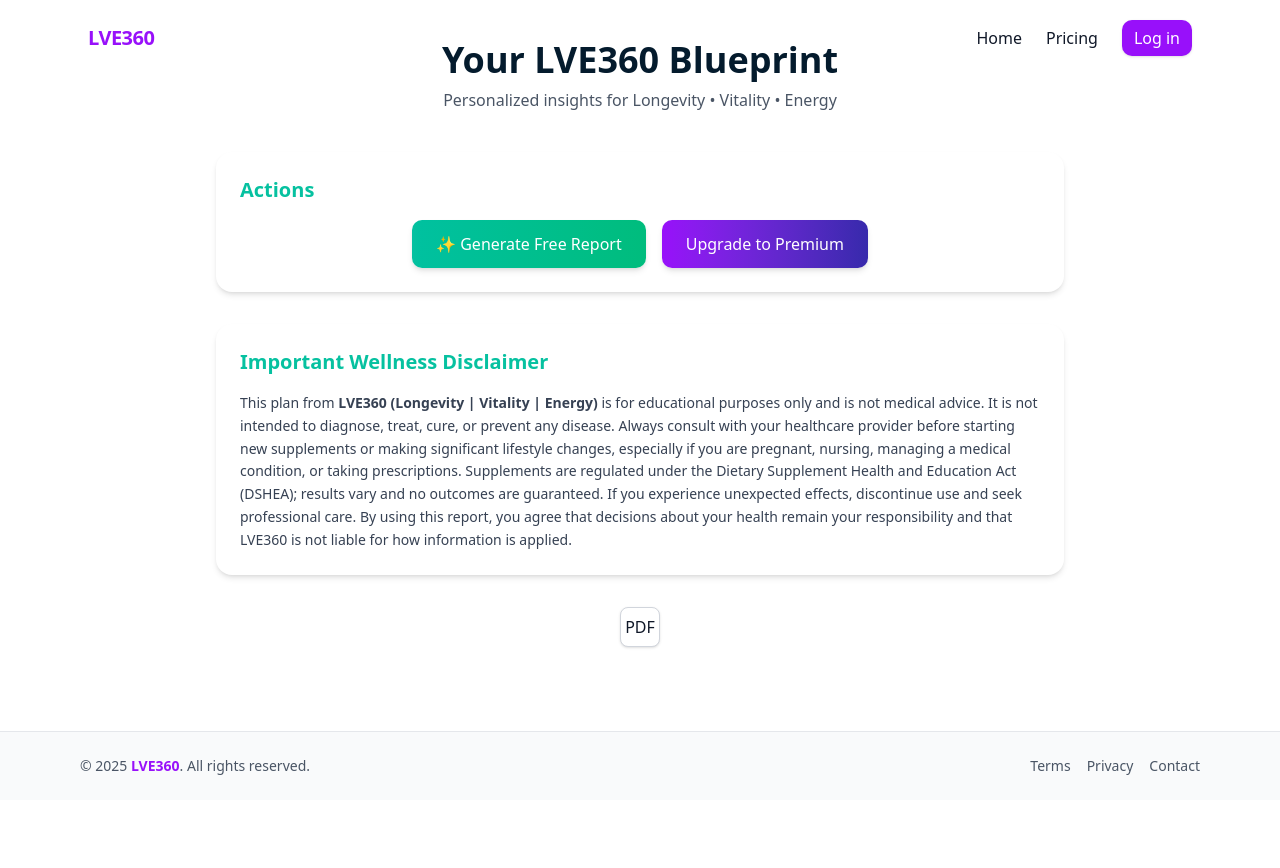
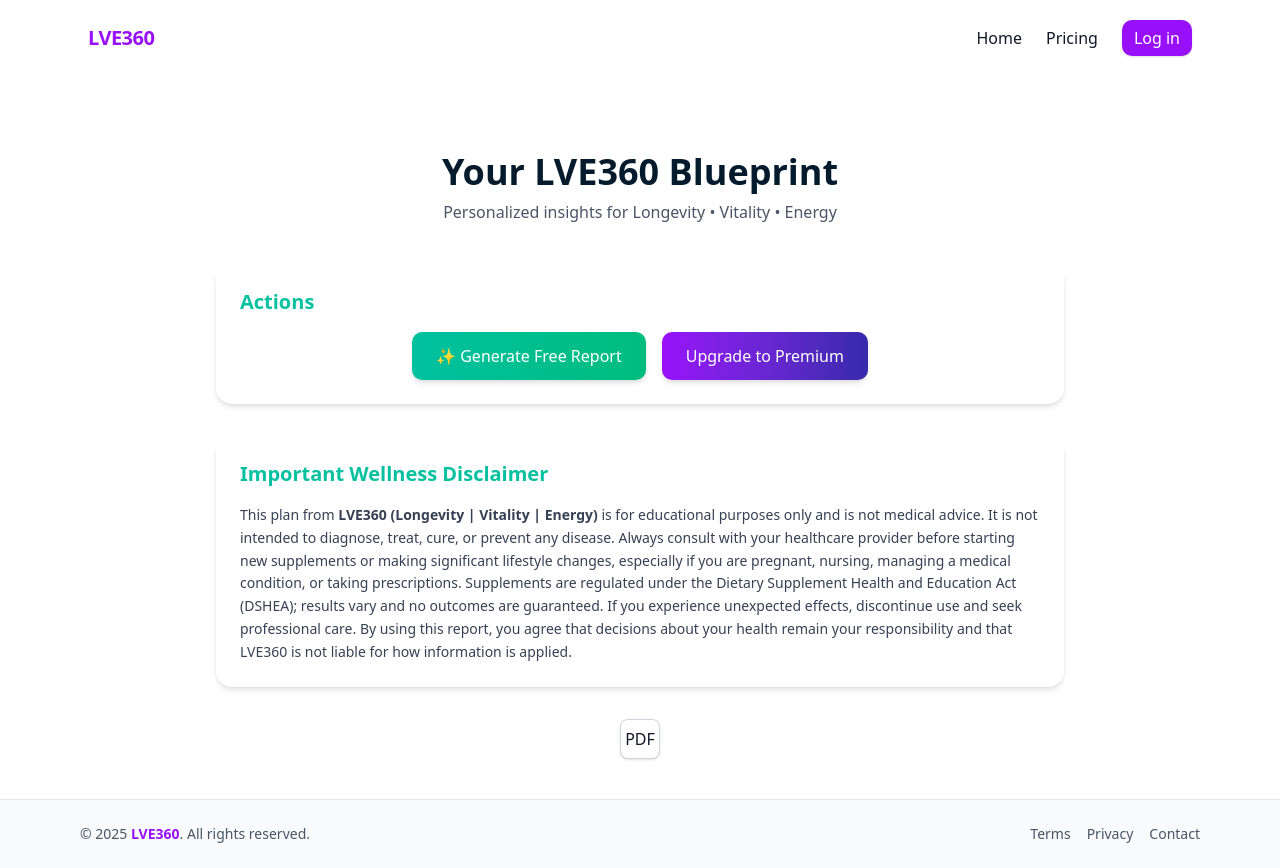
Before and after one commit to LGomes360/lve360-app, a Next.js app: page /results in a window 1280 px wide. Before the commit the page ends 800 px from the top, so only its background shows below. Built offline with nearby package versions, Linux system fonts and the light colour scheme.

Commit message:
Update page.tsx

```diff
--- a/app/results/page.tsx
+++ b/app/results/page.tsx
@@ -366,7 +366,7 @@ function ResultsContent() {
   return (
     <div className="max-w-4xl mx-auto py-10 px-6 font-sans">
       {/* header */}
-      <div className="text-center mb-10">
+      <div className="text-center mb-10 pt-28">
         <h1 className="text-4xl font-extrabold font-display text-[#041B2D]">
           Your LVE360 Blueprint
         </h1>
```
